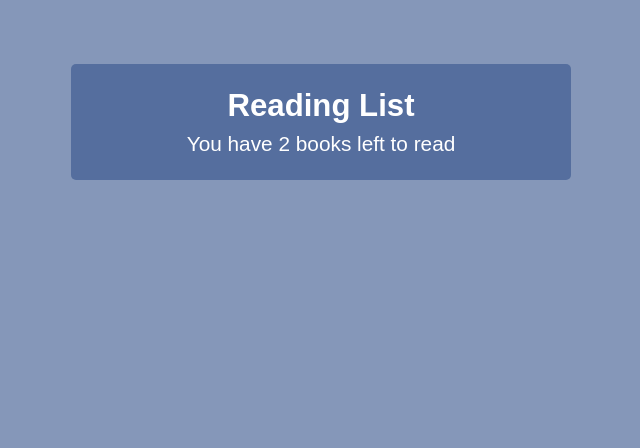
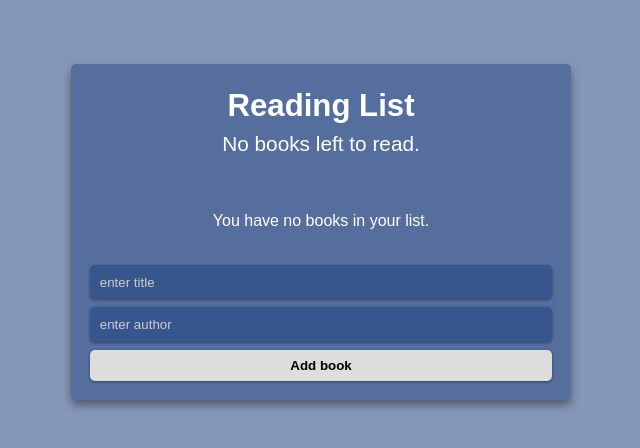
Before and after one commit to Dainokode/Book-list, a React (Create React App) app: page / in a window 1280 px wide. Shown: the top 448 px of the page, without its empty margins (319-959 px from the left). Built offline with nearby package versions, Linux system fonts and the light colour scheme.

Commit message:
Add all major functionalities

```diff
--- a/src/App.js
+++ b/src/App.js
@@ -1,4 +1,6 @@
 import React from "react";
+import AddBookForm from "./components/AddBookForm";
+import BookList from "./components/BookList";
 import Navbar from "./components/Navbar";
 import BookContextProvider from "./contexts/BookContext";
 import "./styles/main.scss";
@@ -8,6 +10,8 @@ const App = () => {
     <div className="container">
       <BookContextProvider>
         <Navbar />
+        <BookList />
+        <AddBookForm />
       </BookContextProvider>
     </div>
   );
--- /dev/null
+++ b/src/components/AddBookForm.jsx
@@ -0,0 +1,36 @@
+import React, { useContext, useState } from "react";
+import { BookContext } from "../contexts/BookContext";
+
+const AddBookForm = () => {
+  const { addBook } = useContext(BookContext);
+  const [title, setTitle] = useState("");
+  const [author, setAuthor] = useState("");
+  const handleSubmit = (e) => {
+    e.preventDefault();
+    addBook(title, author);
+    setTitle("");
+    setAuthor("");
+  };
+
+  return (
+    <form onSubmit={handleSubmit}>
+      <input
+        type="text"
+        value={title}
+        required
+        placeholder="enter title"
+        onChange={(e) => setTitle(e.target.value)}
+      />
+      <input
+        type="text"
+        value={author}
+        required
+        placeholder="enter author"
+        onChange={(e) => setAuthor(e.target.value)}
+      />
+      <input type="submit" value="Add book" />
+    </form>
+  );
+};
+
+export default AddBookForm;
--- /dev/null
+++ b/src/components/BookDetails.jsx
@@ -0,0 +1,14 @@
+import React, { useContext } from "react";
+import { BookContext } from "../contexts/BookContext";
+
+const BookDetails = ({ book }) => {
+  const { deleteBook } = useContext(BookContext);
+  return (
+    <li onClick={() => deleteBook(book.id)}>
+      <div className="title">{book.title}</div>
+      <div className="author">{book.author}</div>
+    </li>
+  );
+};
+
+export default BookDetails;
--- /dev/null
+++ b/src/components/BookList.jsx
@@ -0,0 +1,20 @@
+import React, { useContext } from "react";
+import { BookContext } from "../contexts/BookContext";
+import BookDetails from "../components/BookDetails";
+
+const BookList = () => {
+  const { books } = useContext(BookContext);
+  return books.length ? (
+    <div className="book-list">
+      <ul>
+        {books.map((book) => {
+          return <BookDetails key={book.id} book={book} />;
+        })}
+      </ul>
+    </div>
+  ) : (
+    <div className="empty">You have no books in your list.</div>
+  );
+};
+
+export default BookList;
--- a/src/components/Navbar.jsx
+++ b/src/components/Navbar.jsx
@@ -3,10 +3,15 @@ import { BookContext } from "../contexts/BookContext";
 
 const Navbar = () => {
   const { books } = useContext(BookContext);
-  return (
+  return books.length ? (
+    <nav className="navbar">
+      <h1>Book List</h1>
+      <p>You have {books.length} books left to read</p>
+    </nav>
+  ) : (
     <nav className="navbar">
       <h1>Reading List</h1>
-      <p>You have {books.length} books left to read</p>
+      <p>No books left to read.</p>
     </nav>
   );
 };
--- a/src/contexts/BookContext.js
+++ b/src/contexts/BookContext.js
@@ -4,19 +4,14 @@ import { v4 as uuidv4 } from "uuid";
 export const BookContext = createContext();
 
 const BookContextProvider = ({ children }) => {
-  const [books, setBooks] = useState([
-    { title: "The Wolf Of Wall Street", id: uuidv4() },
-    { title: "How To Talk To Anyone", id: uuidv4() }
-  ]);
+  const [books, setBooks] = useState([]);
 
   const addBook = (title, author) => {
-    setBooks([...books], { title, author });
+    setBooks([...books, { title, author, id: uuidv4() }]);
   };
 
   const deleteBook = (id) => {
-    books.filter((book) => {
-      book !== id;
-    });
+    setBooks(books.filter((book) => book.id !== id));
   };
 
   return (
--- a/src/styles/main.scss
+++ b/src/styles/main.scss
@@ -10,11 +10,22 @@ body {
   color: #fff;
 }
 
+li {
+  list-style: none;
+}
+
 .container {
   max-width: 500px;
   background: #0c307465;
   margin: 4rem auto;
   border-radius: 5px;
+  box-shadow: 0 5px 10px rgba(0, 0, 0, 0.4);
+}
+
+.empty {
+  margin-top: 1rem;
+  padding: 1rem;
+  text-align: center;
 }
 
 .navbar {
@@ -26,3 +37,70 @@ body {
     margin-bottom: 0.5rem;
   }
 }
+
+.book-list {
+
+  li {
+    background: #0c307480;
+    padding: 1rem;
+    border-radius: 5px;
+    margin-bottom: 0.5rem;
+    cursor: pointer;
+
+    &:hover {
+      opacity: 0.8;
+      text-decoration: line-through;
+    }
+  }
+
+  .title {
+    margin-bottom: 0.5rem;
+    font-weight: bold;
+    font-size: 1.2rem;
+  }
+
+  .author {
+    color: #ddd;
+  }
+}
+
+form {
+  padding: 1.2rem;
+
+  input[type="text"]{
+    width: 100%;
+    padding: 0.6rem;
+    border-radius: 5px;
+    border: none;
+    color: #fff;
+    background: #0c307465;
+    margin-bottom: 0.5rem;
+    box-shadow: 0 1px 3px rgba(0, 0, 0, 0.4);
+
+    &::placeholder {
+      color: #ccc;
+    }
+  }
+
+  input[type="submit"]{
+    width: 100%;
+    text-align: center;
+    padding: 0.5rem;
+    font-weight: bold;
+    border-radius: 5px;
+    border: none;
+    background: #ddd;
+    cursor: pointer;
+    box-shadow: 0 1px 3px rgba(0, 0, 0, 0.4);
+
+    &:hover {
+      background: #0c307465;
+      color: #fff;
+    }
+
+    &:active {
+      position: relative;
+      top: 2px;
+    }
+  }
+}
```
